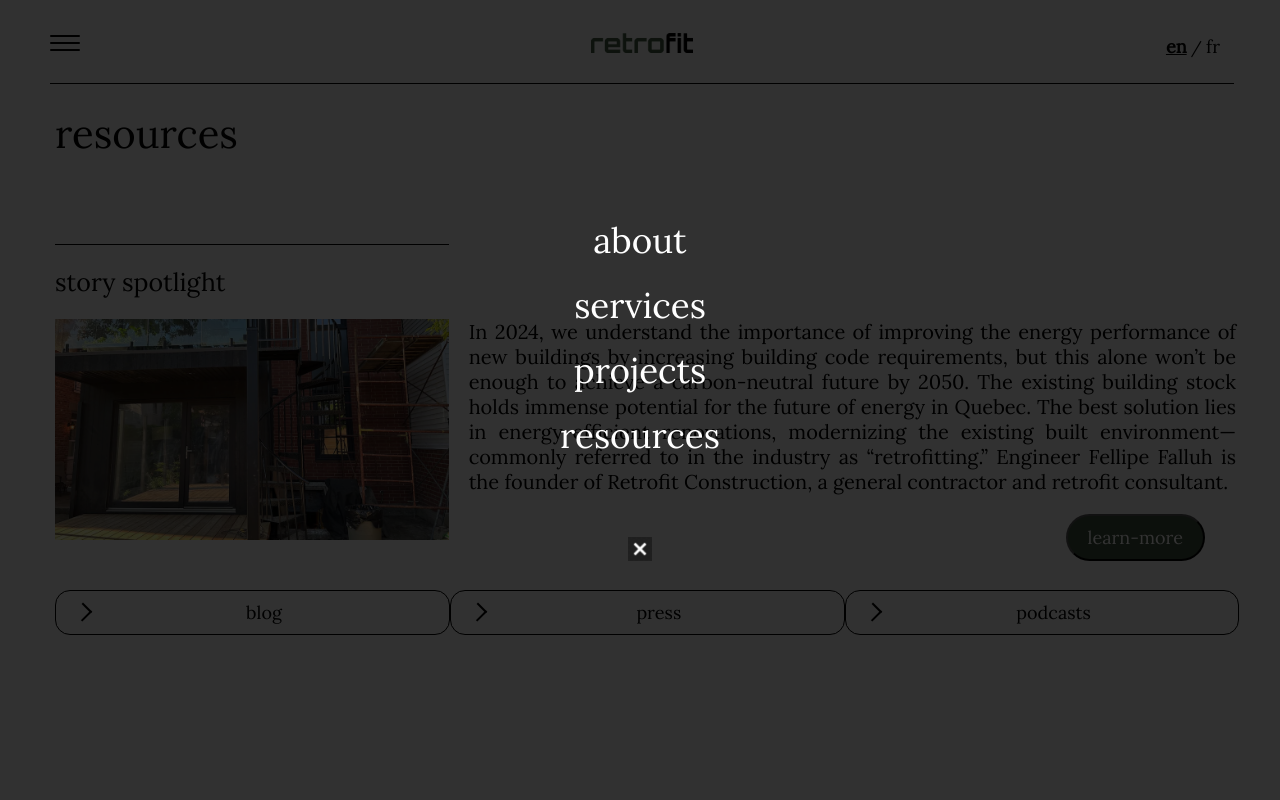
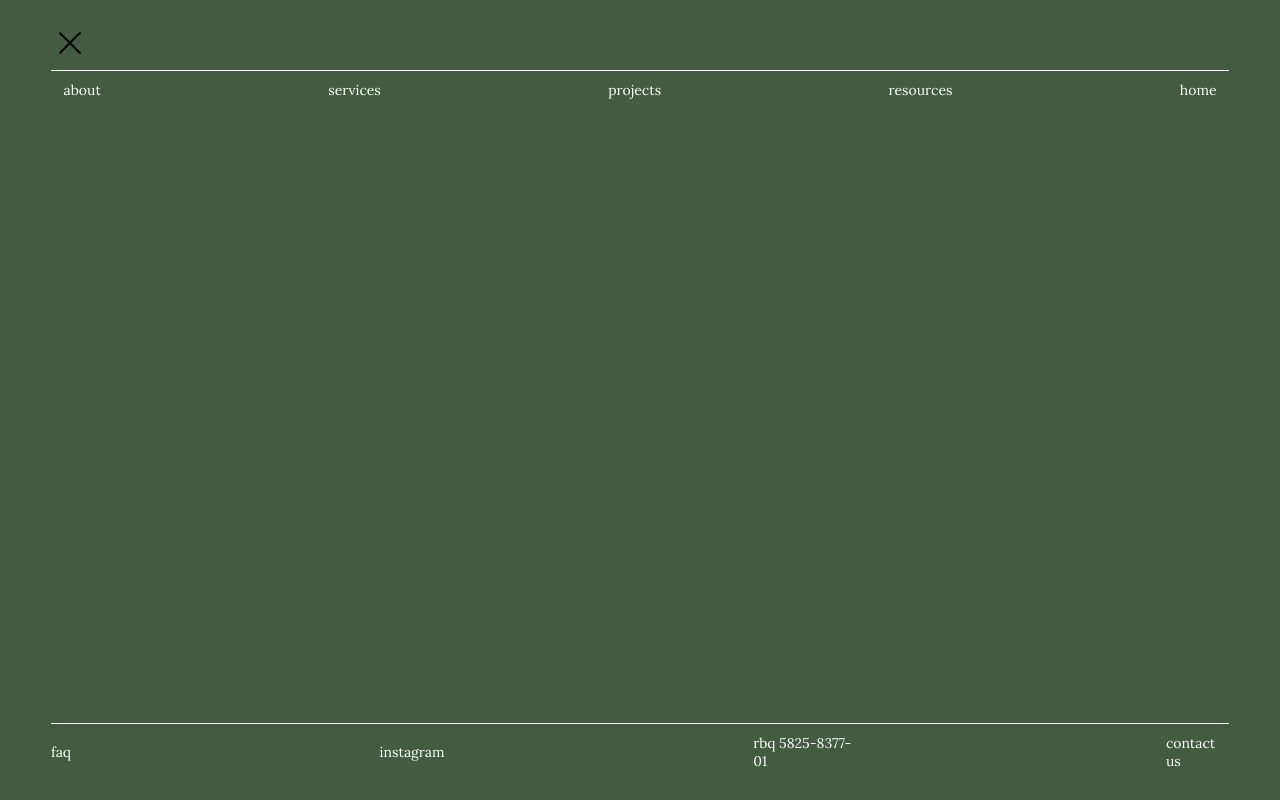
Before and after one commit to eduardofalluh/retrofitconstruction, a website: page dist/ressources.html in a window 1280 px wide. Both pictures are taken after a click on the element 65 px from the left and 45 px from the top of the page. Shown: the top 800 px of the page. Drawn offline with Linux system fonts and the light colour scheme; no server answers.

Commit message:
Making final changes

```diff
--- a/dist/css/aboutpage.css
+++ b/dist/css/aboutpage.css
@@ -540,14 +540,14 @@ a {
 
 /* Active (Fade-In) */
 .menu-overlay.active {
-  animation: fadeIn 0.5s forwards; /* 0.5s duration */
+  animation: fade-in 0.5s forwards; /* 0.5s duration */
   opacity: 1;
   display: block; /* Ensure the menu is visible */
 }
 
 /* Closing (Fade-Out) */
 .menu-overlay.closing {
-  animation: fadeOut 0.5s forwards !important; /* 0.5s duration */
+  animation: fade-out 0.5s forwards !important; /* 0.5s duration */
   opacity: 0;
 }
 
--- a/dist/css/ressources.css
+++ b/dist/css/ressources.css
@@ -72,6 +72,7 @@ html, body {
     margin-left: 25px; /* Keep consistent margin on the left */
     margin-right: 35px; /* Keep consistent margin on the right */
     max-width: 97.4%;
+    gap: 10px;
 
 
 }
@@ -160,6 +161,7 @@ html, body {
         margin-left: 25px !important;
         max-width: 88%;
         margin-top: 30px !important;
+
     }
 
     .category {
@@ -641,6 +643,58 @@ footer {
     text-align: justify;
 }
 
+
+.burger-bar {
+    display: flex;
+    flex-direction: column;
+    align-items: flex-end;
+    cursor: pointer;
+    border-radius: 5px;
+    position: absolute;
+    top: 20px;
+    left: 55px;
+    z-index: 1001;
+
+  }
+
+  a {
+    font-family: 'Lora', serif;
+    text-decoration: none; /* Removes the underline */
+    color: inherit;
+  }
+
+
+  .line {
+
+    transition: all 0.3s ease;
+
+  }
+
+  .burger-bar span {
+    display: block;
+    width: 30px;
+    height: 2px;
+    background-color: #000000;
+    margin-bottom: 5px;
+    transition: transform 0.3s ease-in-out;
+    border-radius: 2px;
+  }
+
+
+  /* Transform Burger Bar to X */
+  .burger-bar.active span:nth-child(1) {
+    transform: rotate(45deg) translate(5px, 5px);
+  }
+
+  .burger-bar.active span:nth-child(2) {
+    opacity: 0; /* Hide the middle line */
+  }
+
+  .burger-bar.active span:nth-child(3) {
+    transform: rotate(-45deg) translate(5px, -5px);
+  }
+
+  /* Menu Overlay Styling */
   .menu-overlay {
     display: none;
     position: fixed;
@@ -648,54 +702,107 @@ footer {
     left: 0;
     width: 100%;
     height: 100%;
-    background-color: rgba(0, 0, 0, 0.8);
-    z-index: 1;
-    animation: dropDown 0.5s forwards;
+    background-color: #435B41;
+    z-index: 1000;
+    opacity: 0;
+    animation: none;
   }
 
-.menu-overlay.active {
+  /* .menu-overlay.active {
     display: block;
+    animation: fade-in 0.5s forwards;
+  } */
+
+
+
+  .menu-content {
+    display: flex;
+    flex-direction: column; /* Stack children vertically */
+    height: 100%; /* Full height of the overlay */
+    justify-content: space-between; /* Space between top and bottom links */
+    padding: 20px; /* Add some padding */
   }
 
-.menu-options {
+  .top-links {
     display: flex;
-    flex-direction: column;
-    align-items: center;
-    justify-content: center;
-    height: 100%;
+    justify-content: center; /* Center align horizontally */
+    align-items: center; /* Center align vertically */
+    gap: 19.3%; /* Space between the links */
+    font-size: 14px;
+    color: white;
+    margin-top: 50px; /* Add space above the top links */
+    padding-top: 10px; /* Spacing inside the border */
+    border-top: 1px solid rgb(255, 255, 255);
+    width: 95%;
+    margin-left: auto; /* Center horizontally in parent */
+    margin-right: auto; /* Center horizontally in parent */
   }
 
-.menu-options a {
-    color: #fff;
-    text-decoration: none;
-    font-size: 35px;
-    margin: 10px 0;
-    font-family: 'Lora', serif;
-    position: relative;
+  .no-scroll {
+    overflow: hidden; /* Disable scrolling */
+    height: 100%; /* Prevent content from moving */
   }
 
-.menu-options a:hover {
-    color: red;
+  .bottom-links {
+    display: flex;
+    justify-content: center; /* Center align horizontally */
+    align-items: center; /* Center align vertically */
+    gap: 26.2%; /* Space between the links */
+    font-size: 14px;
+    color: white;
+    margin-bottom: 50px; /* Add space below the bottom links */
+    padding-top: 10px; /* Spacing inside the border */
+    border-top: 1px solid rgb(255, 255, 255);
+    width: 95%;
+    margin-left: auto; /* Center horizontally in parent */
+    margin-right: auto; /* Center horizontally in parent */
   }
 
-.menu-options a::before {
-    content: "";
-    position: absolute;
-    width: 0;
-    height: 2px;
-    bottom: 0;
-    left: 0;
-    background-color: red;
-    visibility: hidden;
-    transition: all 0.3s ease-in-out;
+  .menu-separator {
+    width: 80%;
+    height: 1px;
+    background-color: #ffffff;
+    margin: 20px auto; /* Centered horizontally */
   }
 
-.menu-options a:hover::before {
-    visibility: visible;
-    width: 100%;
+  .divider {
+    color: white;
   }
 
-@keyframes fadeIn {
+  .close-button {
+    position: absolute;
+    top: 20px;
+    right: 20px;
+    background: transparent;
+    border: none;
+    cursor: pointer;
+  }
+
+  .close-icon {
+    width: 24px;
+    height: 24px;
+    transition: transform 0.3s;
+
+  }
+
+  .close-icon:hover {
+    transform: scale(1.2);
+  }
+
+  /* Adjustments for smaller screens */
+  @media (max-width: 768px) {
+    .menu-content {
+        padding: 30px 15px;
+    }
+
+    .top-links,
+    .bottom-links {
+        font-size: 14px; /* Adjust font size for smaller screens */
+        gap: 20px; /* Adjust gap for smaller screens */
+    }
+  }
+
+  @keyframes fade-in {
     from {
         opacity: 0;
     }
@@ -704,34 +811,26 @@ footer {
     }
   }
 
-.menu-options a {
-    animation: fadeIn 0.3s ease-in-out;
-}
-
-@keyframes dropDown {
+  @keyframes fade-out {
     from {
-        top: -100%;
+        opacity: 1;
     }
     to {
-        top: 0;
+        opacity: 0;
     }
   }
 
-@keyframes dropUp {
-    from {
-        top: 0;
-    }
-    to {
-        top: -100%;
-    }
+  /* Active (Fade-In) */
+  .menu-overlay.active {
+    animation: fade-in 0.5s forwards; /* 0.5s duration */
+    opacity: 1;
+    display: block; /* Ensure the menu is visible */
   }
 
+  /* Closing (Fade-Out) */
   .menu-overlay.closing {
-    animation: dropUp 0.5s forwards;
-}
-
-.menu-overlay.active {
-    top: 0;
+    animation: fade-out 0.5s forwards !important; /* 0.5s duration */
+    opacity: 0;
   }
 
 .close-button {
--- a/dist/ressources.html
+++ b/dist/ressources.html
@@ -19,26 +19,48 @@
                 <span></span>
             </div>
             <div class="menu-overlay">
-                <div class="menu-options">
-                    <a href="./aboutpage.html" data-fr="à propos" data-en="about">about</a>
-                    <a href="./servicepage.html">services</a>
-                    <a href="./projects.html" id="option3" data-fr="projets" data-en="projects">projects</a>
-                    <a href="./ressources.html" data-fr="ressources" data-en="resources">resources</a>
-                    <button class="close-button" onclick="toggleMenu()">
-                        <img src="./img/x-logo-white-icon.png" alt="Close Menu" class="close-icon">
-                    </button>
+                <div class="menu-content">
+                    <!-- Top Links (Header) -->
+                    <div class="top-links">
+                        <a href="./aboutpage.html" data-fr="à propos" data-en="about">à propos</a>
+                        <a href="./servicepage.html" data-fr="services" data-en="services">services</a>
+                        <a href="./projects.html" data-fr="projets" data-en="projects">projets</a>
+                        <a href="./ressources.html" data-fr="ressources" data-en="resources">ressources</a>
+                        <a href="./index.html" data-fr="page d'accueil" data-en="home">home</a>
+
+                    </div>
+                    <!-- Separators -->
+
+                    <!-- Bottom Links (Footer) -->
+                    <div class="bottom-links">
+                        <a href="./FAQ.html" data-fr="faq" data-en="faq">faq</a>
+                        <a href="https://www.instagram.com/retrofitconstruction/" target="_blank" data-fr="instagram" data-en="instagram">instagram</a>
+                        <span data-fr="rbq 5825-8377-01" data-en="rbq 5825-8377-01">rbq 5825-8377-01</span>
+                        <a href="./contactus.html" data-fr="contactez-nous" data-en="contact us">contactez-nous</a>
+                    </div>
                 </div>
             </div>
             <script>
                 function toggleMenu() {
             const menuOverlay = document.querySelector('.menu-overlay');
+            const burgerBar = document.querySelector('.burger-bar');
+            const body = document.body; // Select the body element
+
             if (menuOverlay.classList.contains('active')) {
+                // Trigger fade-out animation
                 menuOverlay.classList.add('closing');
+                burgerBar.classList.remove('active');
+                body.classList.remove('no-scroll'); // Enable scrolling
+
+                // Wait for fade-out animation to finish before hiding
                 setTimeout(() => {
                     menuOverlay.classList.remove('active', 'closing');
-                        }, 500);
+                }, 500); // Match the fade-out duration
             } else {
+                // Show menu with fade-in animation
                 menuOverlay.classList.add('active');
+                burgerBar.classList.add('active');
+                body.classList.add('no-scroll'); // Disable scrolling
             }
         }
             </script>
```
Lines whose indentation alone changed are shown as unchanged.
